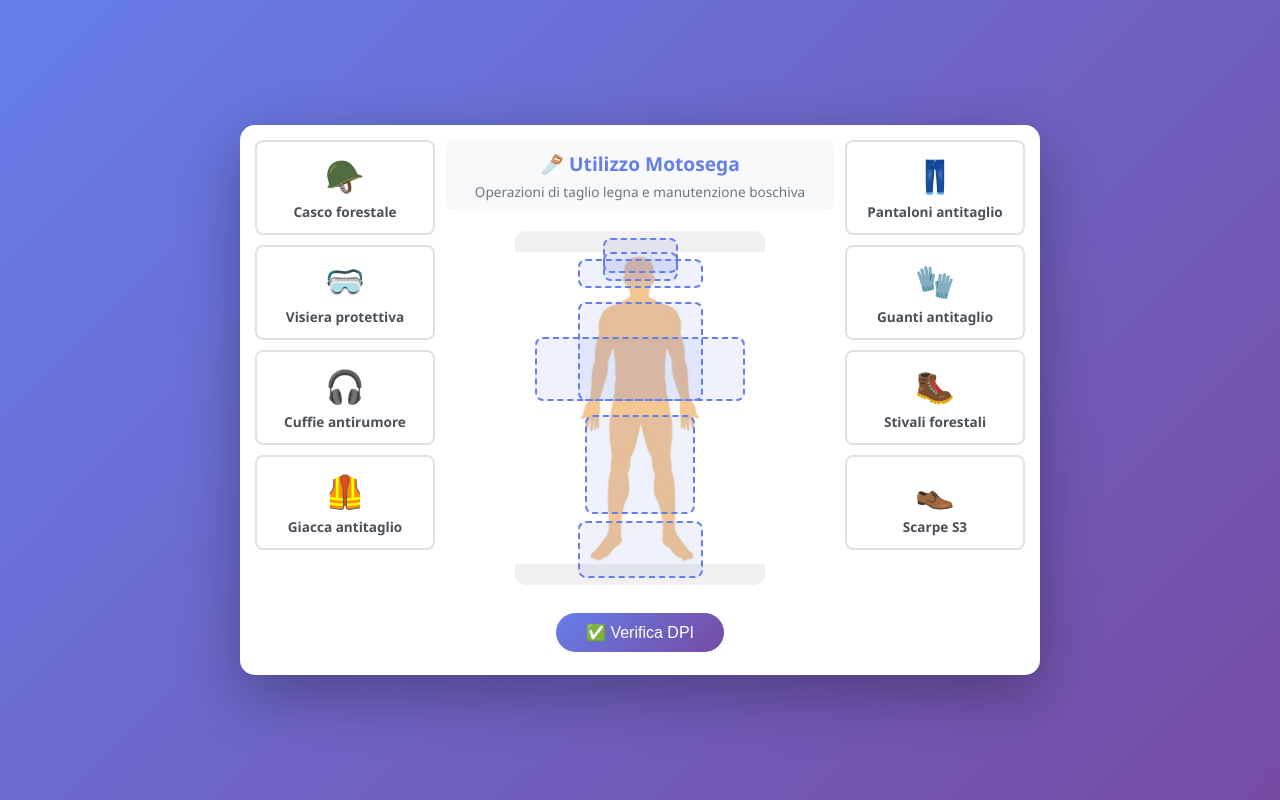
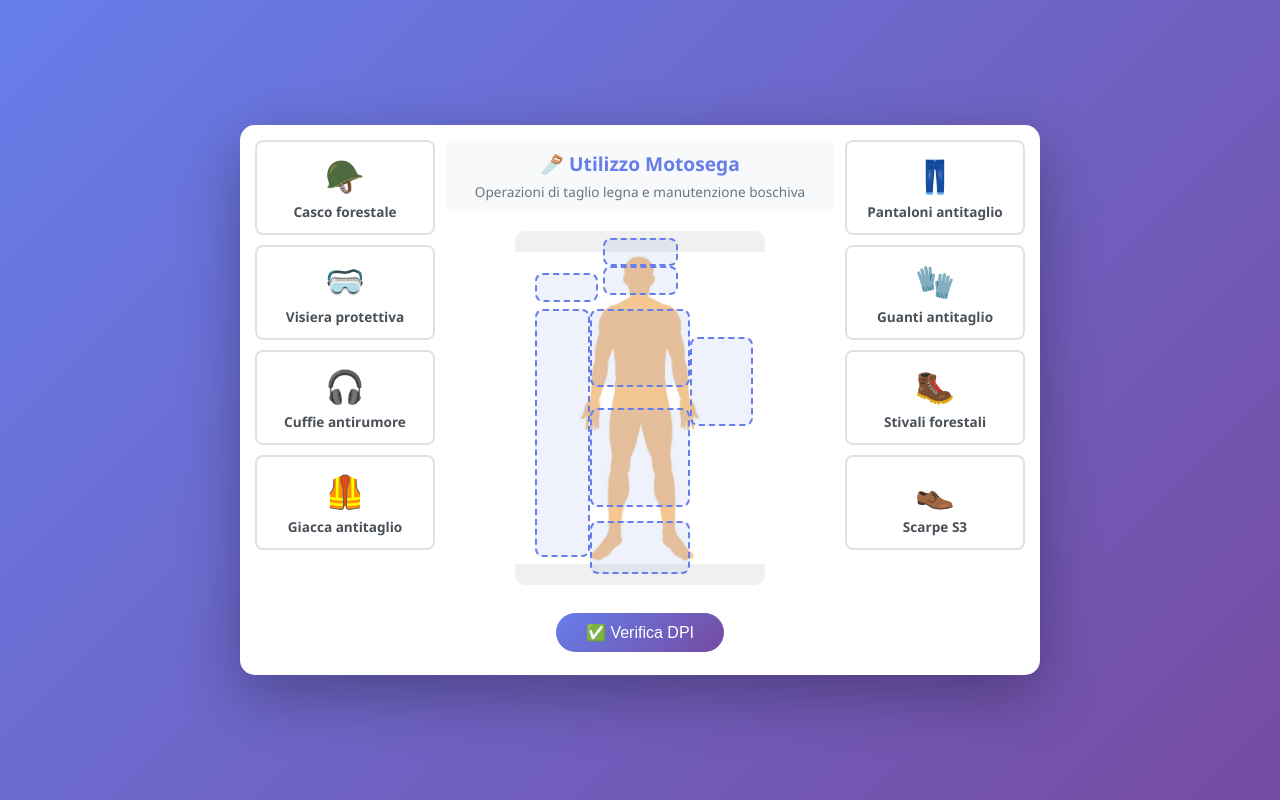
Before and after one commit to FraBellucci/Integrazioni-Agricoltura-UD4, a plain HTML site: page index.html in a window 1280 px wide. Both pictures are taken after a click on the button "🚀 Inizia il Gioco". Drawn offline with Linux system fonts and the light colour scheme.

Commit message:
Update index.html

```diff
--- a/index.html
+++ b/index.html
@@ -206,49 +206,56 @@
             top: 2%;
             left: 35%;
             width: 30%;
-            height: 12%;
+            height: 8%;
         }
 
         .drop-zone-eyes {
-            top: 6%;
+            top: 10%;
             left: 35%;
             width: 30%;
-            height: 6%;
+            height: 8%;
         }
 
         .drop-zone-ears {
-            top: 8%;
-            left: 25%;
-            width: 50%;
+            top: 12%;
+            left: 8%;
+            width: 25%;
             height: 8%;
         }
 
         .drop-zone-torso {
-            top: 20%;
-            left: 25%;
-            width: 50%;
-            height: 28%;
+            top: 22%;
+            left: 30%;
+            width: 40%;
+            height: 22%;
         }
 
         .drop-zone-hands {
             top: 30%;
+            left: 70%;
+            width: 25%;
+            height: 25%;
+        }
+
+        .drop-zone-body {
+            top: 22%;
             left: 8%;
-            width: 84%;
-            height: 18%;
+            width: 22%;
+            height: 70%;
         }
 
         .drop-zone-legs {
-            top: 52%;
-            left: 28%;
-            width: 44%;
+            top: 50%;
+            left: 30%;
+            width: 40%;
             height: 28%;
         }
 
         .drop-zone-feet {
             top: 82%;
-            left: 25%;
-            width: 50%;
-            height: 16%;
+            left: 30%;
+            width: 40%;
+            height: 15%;
         }
 
         .dpi-item {
@@ -398,7 +405,7 @@
                 description: 'Operazioni con trattore in campo aperto',
                 requiredDPI: {
                     head: 'cappello',
-                    torso: 'tuta',
+                    body: 'tuta',
                     hands: 'guanti-lavoro',
                     feet: 'scarpe-s3'
                 }
@@ -414,12 +421,12 @@
             'guanti-antitaglio': { name: 'Guanti antitaglio', icon: '🧤', zone: 'hands' },
             'stivali-forestali': { name: 'Stivali forestali', icon: '🥾', zone: 'feet' },
             'cappello': { name: 'Cappello', icon: '🧢', zone: 'head' },
-            'tuta': { name: 'Tuta da lavoro', icon: '👔', zone: 'torso' },
+            'tuta': { name: 'Tuta da lavoro', icon: '👔', zone: 'body' },
             'guanti-lavoro': { name: 'Guanti da lavoro', icon: '🧤', zone: 'hands' },
             'scarpe-s3': { name: 'Scarpe S3', icon: '👞', zone: 'feet' },
             'occhiali-sole': { name: 'Occhiali da sole', icon: '🕶️', zone: 'eyes' },
             'mascherina': { name: 'Mascherina FFP3', icon: '😷', zone: 'face' },
-            'gilet': { name: 'Gilet alta visibilità', icon: '🦺', zone: 'torso' },
+            'gilet': { name: 'Gilet alta visibilità', icon: '🦺', zone: 'body' },
             'cintura': { name: 'Cintura sicurezza', icon: '🔗', zone: 'torso' },
             'ginocchiere': { name: 'Ginocchiere', icon: '🦵', zone: 'legs' }
         };
@@ -503,7 +510,7 @@
             });
 
             let dropZonesHTML = '';
-            const zones = ['head', 'eyes', 'ears', 'torso', 'hands', 'legs', 'feet'];
+            const zones = ['head', 'eyes', 'ears', 'torso', 'body', 'hands', 'legs', 'feet'];
             zones.forEach(zone => {
                 const isFilled = game.placedDPI[zone];
                 const placedDPI = isFilled ? dpiDatabase[game.placedDPI[zone]] : null;
```
